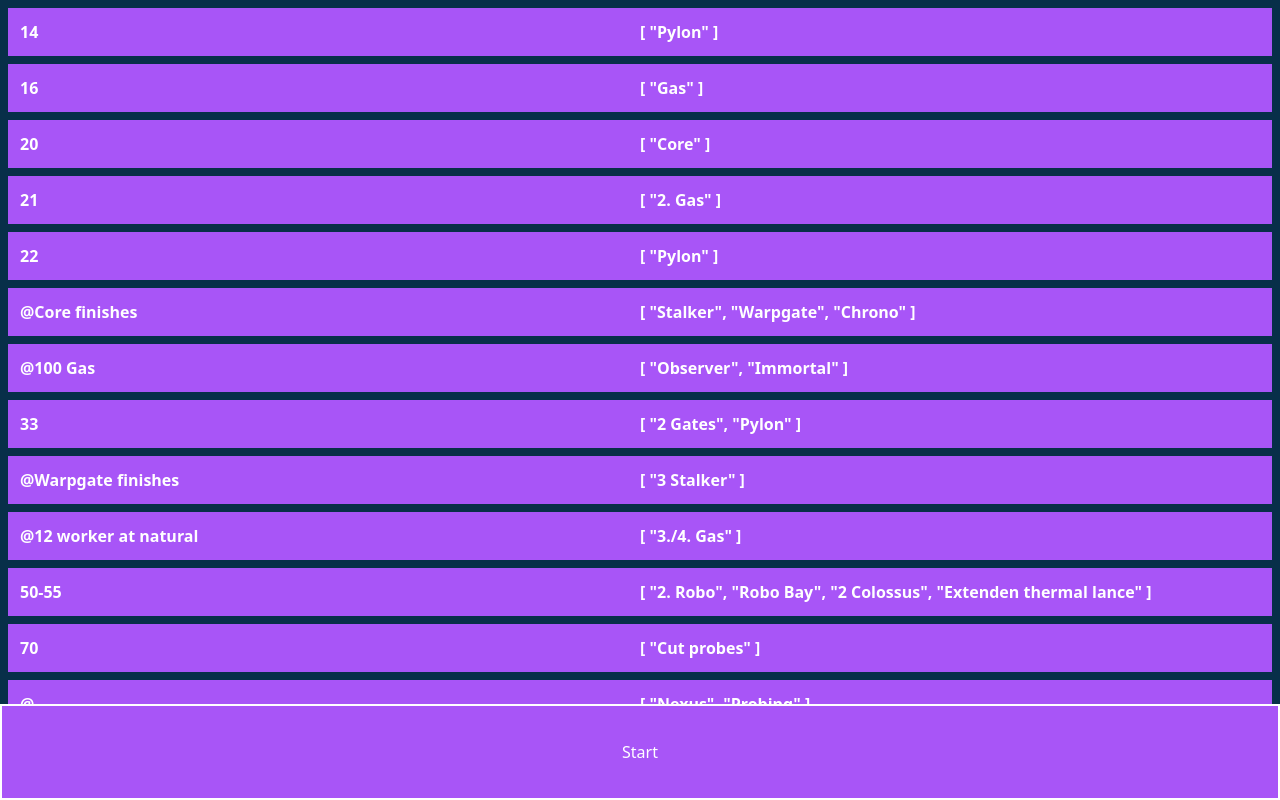
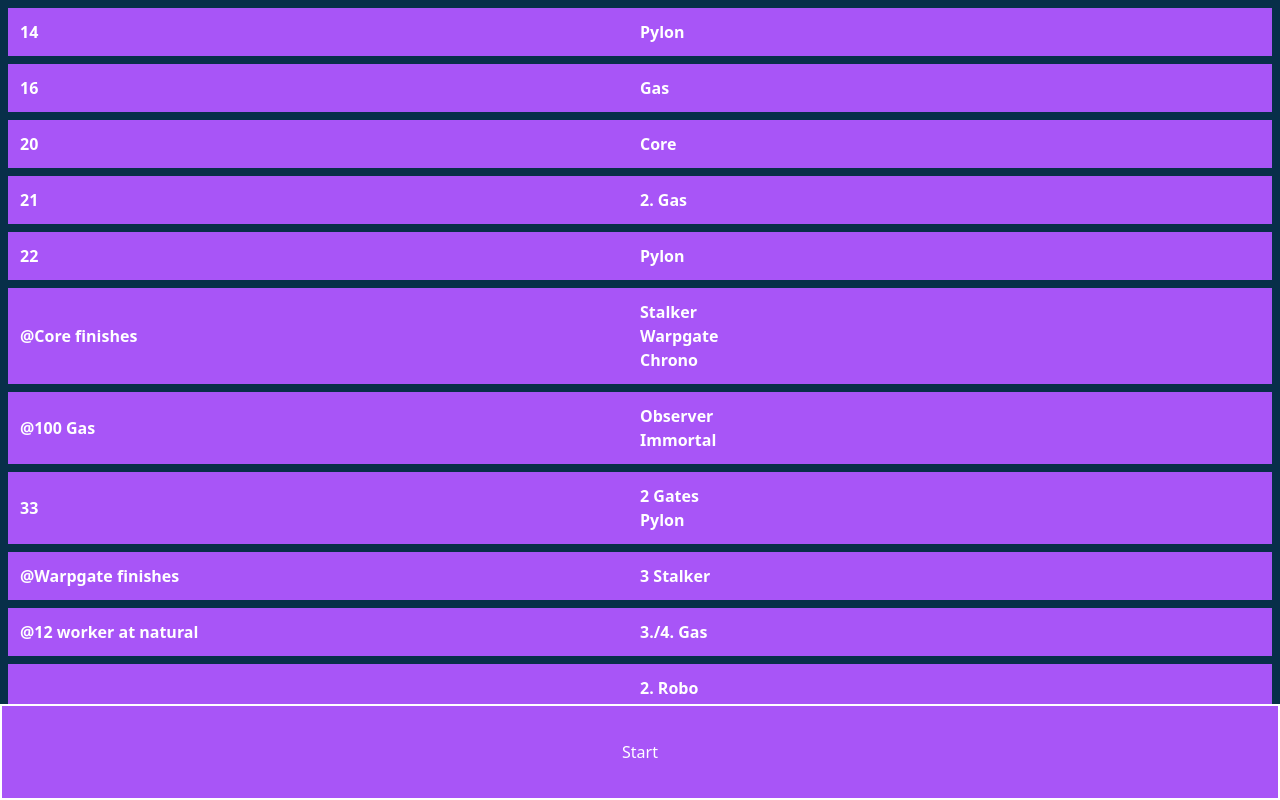
Before and after one commit to morentic/botool-vue, a Vue app: page / in a window 1280 px wide. Shown: the top 800 px of the page. Built offline with nearby package versions, Linux system fonts and the light colour scheme.

Commit message:
display instructions as list

```diff
--- a/src/App.vue
+++ b/src/App.vue
@@ -63,7 +63,11 @@ export default {
     ref="buildStepRefs"
   >
     <div>{{ buildStep.at }}</div>
-    <div>{{ buildStep.instructions }}</div>
+    <ul>
+      <li v-for="(instruction, index) in buildStep.instructions" :key="index">
+        {{ instruction }}
+      </li>
+    </ul>
   </div>
   <button
     class="sticky bottom-0 p-3 bg-purple-500 w-full h-24 border-2 border-white"
```
